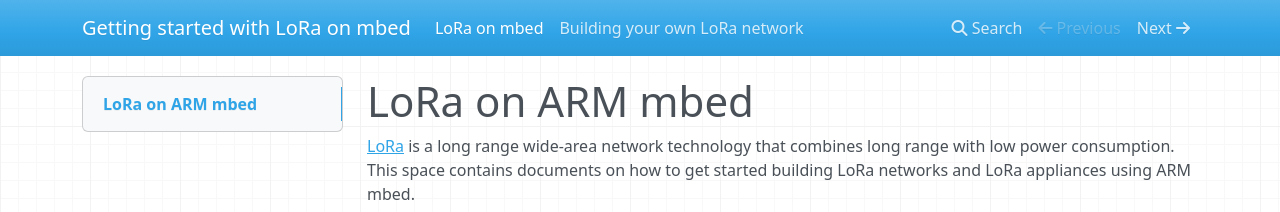
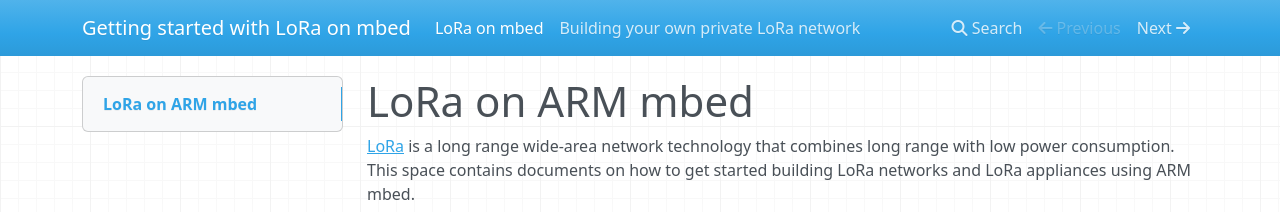
Before and after one commit to ARMmbed/lora-docs, an MkDocs documentation site: the page built from docs/index.md, in a window 1280 px wide. Shown: the top 212 px of the page. Built offline with MkDocs 1.6.1, drawn with Linux system fonts in a browser that asks for light colours; nearby versions of some CDN libraries; old or Windows-style settings are respelled for this version of MkDocs.

Commit message:
Add 'private' to mkdocs.yml, better for SEO

```diff
--- a/mkdocs.yml
+++ b/mkdocs.yml
@@ -4,4 +4,4 @@
 
 pages:
 - ['index.md','LoRa on mbed']
-- ['intro-to-lora.md','Building your own LoRa network']
+- ['intro-to-lora.md','Building your own private LoRa network']
```
